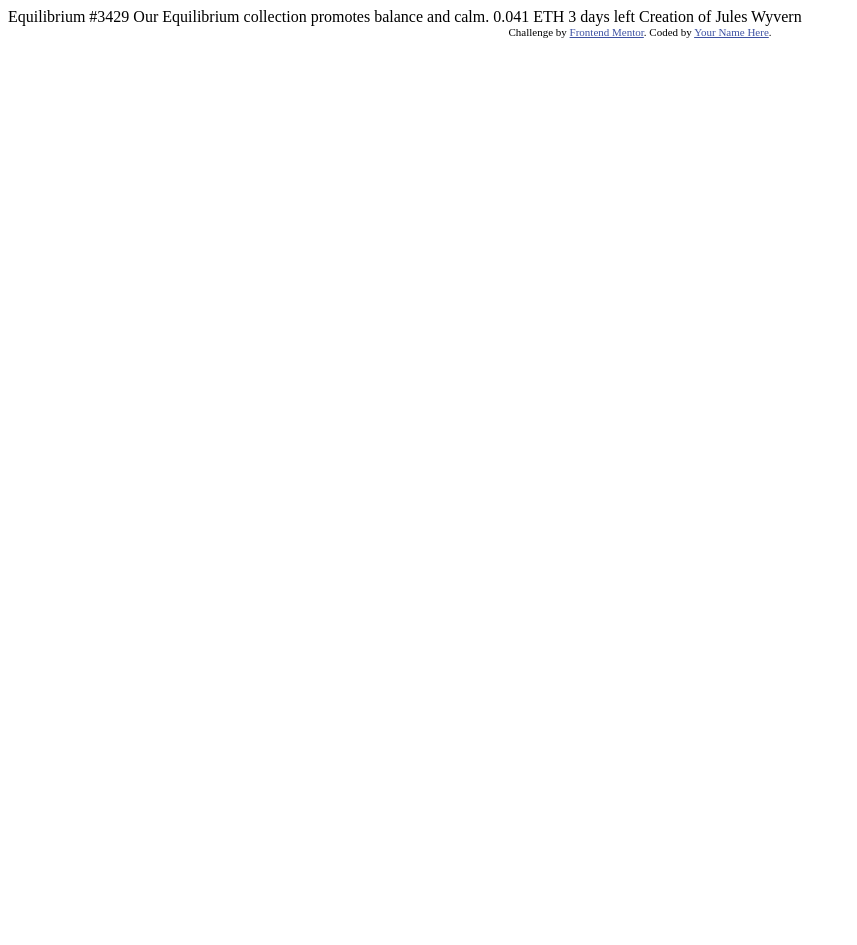
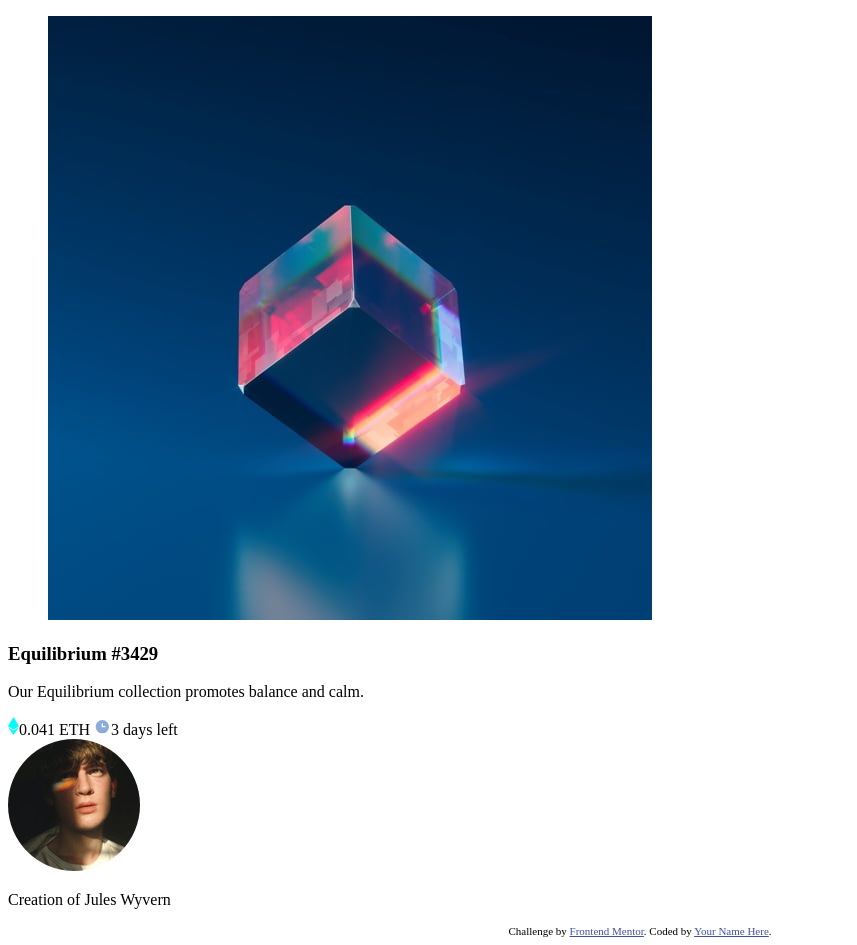
Before and after one commit to Kary01/challenge-nft-preview-card, a plain HTML site: page index.html in a window 1280 px wide. Shown: the whole page, without its empty margins (0-857 px from the left). Before the commit the page ends 800 px from the top, so only its background shows below. Drawn offline with Linux system fonts and the light colour scheme.

Commit message:
add basic html structure

```diff
--- a/index.html
+++ b/index.html
@@ -2,7 +2,7 @@
 <html lang="en">
 <head>
   <meta charset="UTF-8">
-  <meta name="viewport" content="width=device-width, initial-scale=1.0"> <!-- displays site properly based on user's device -->
+  <meta name="viewport" content="width=device-width, initial-scale=1.0">
 
   <link rel="icon" type="image/png" sizes="32x32" href="./images/favicon-32x32.png">
 
@@ -16,14 +16,25 @@
 </head>
 <body>
 
-  Equilibrium #3429
+  <section class="card_header">
+    <figure class="card_image">
+      <img src="images/image-equilibrium.jpg" alt="image equilibrium">
+    </figure>
 
-  Our Equilibrium collection promotes balance and calm.
+    <div class="card_main">
+      <h3>Equilibrium #3429</h3>
+      <p class="card_main--copy">Our Equilibrium collection promotes balance and calm.</p>
+      <div class="card_main--details">
+        <span class="card_main--icon"><img src="images/icon-ethereum.svg" alt=""></span>0.041 ETH
+        <span><img src="images/icon-clock.svg" alt=""></span>3 days left
+      </div>
+    </div>
 
-  0.041 ETH
-  3 days left
-
-  Creation of Jules Wyvern
+    <div class="card_attribution">
+      <img class="card_attribution--avatar" src="images/image-avatar.png" alt="avatar pic">
+      <p> Creation of Jules Wyvern</p>
+    </div>
+  </section>
 
   <div class="attribution">
     Challenge by <a href="https://www.frontendmentor.io?ref=challenge" target="_blank">Frontend Mentor</a>.
```
